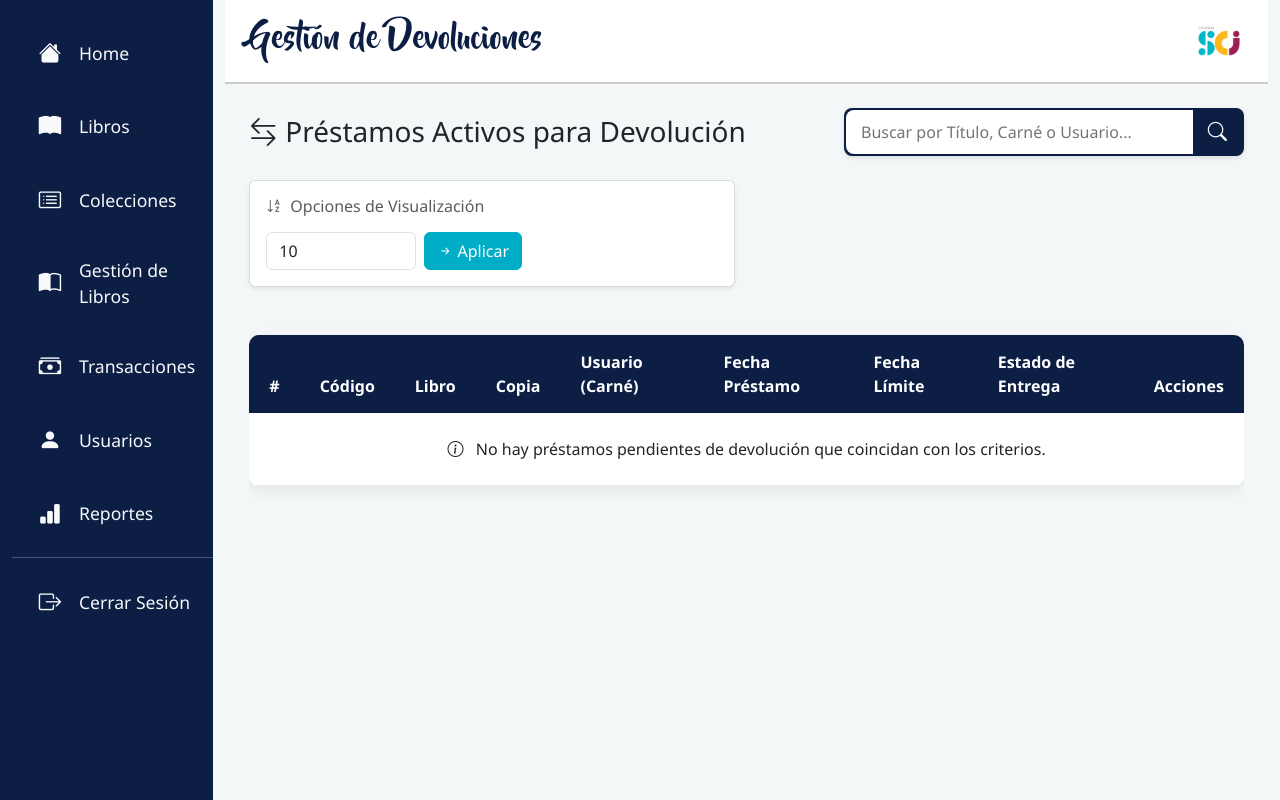
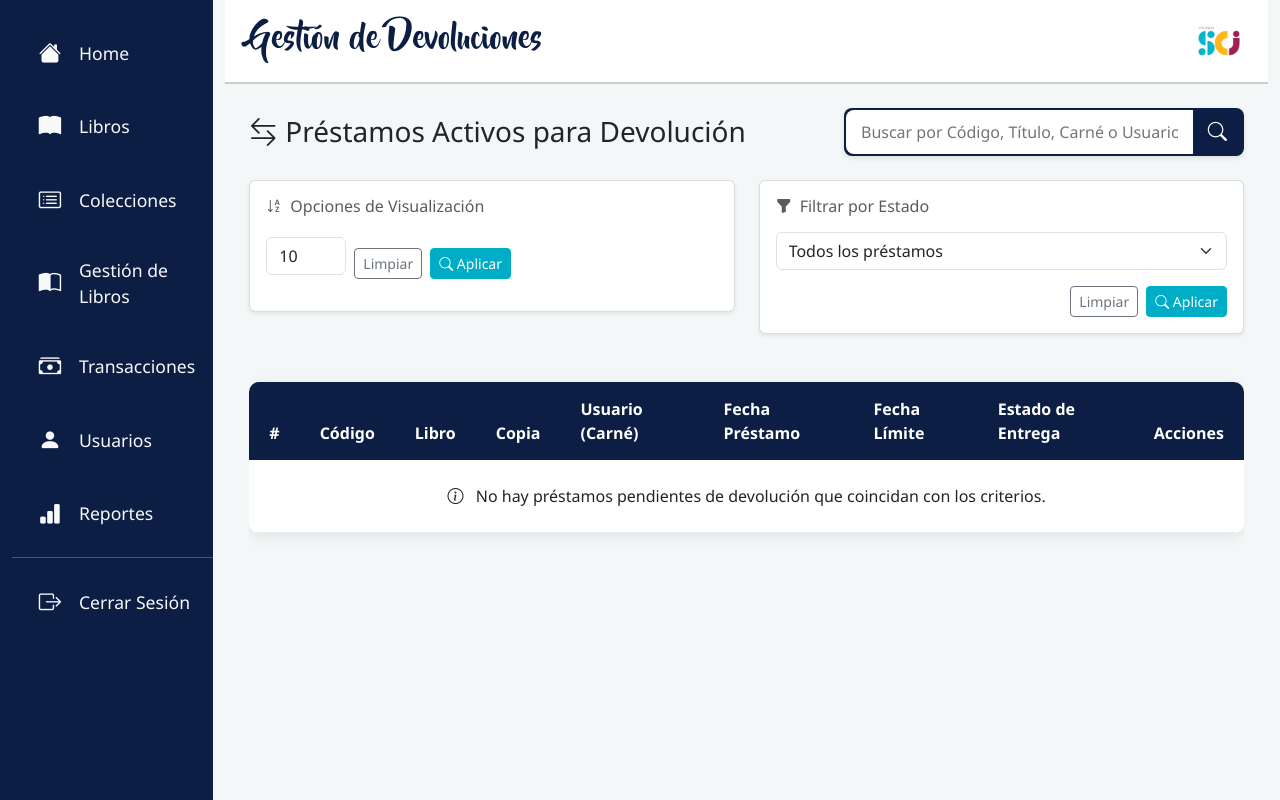
Before and after one commit to sofiadelva/Proyecto-Biblioteca, a CodeIgniter 4 app: the page made by app/Views/Administrador/Gestion/devoluciones.php in a window 1280 px wide. Run offline with PHP 8.4 and a stand-in for CodeIgniter, Linux system fonts and the light colour scheme; the template is opened without the code that fills it, so the values that code supplies are empty; some libraries are stand-ins or nearby versions.

Commit message:
Devoluciones totalmente funcional + arreglos lógica préstamos

```diff
--- a/app/Config/App.php
+++ b/app/Config/App.php
@@ -135,7 +135,7 @@ class App extends BaseConfig
      * @see https://www.php.net/manual/en/timezones.php for list of timezones
      *      supported by PHP.
      */
-    public string $appTimezone = 'UTC';
+    public string $appTimezone = 'America/Guatemala';
 
     /**
      * --------------------------------------------------------------------------
--- a/app/Views/Administrador/Gestion/devoluciones.php
+++ b/app/Views/Administrador/Gestion/devoluciones.php
@@ -36,7 +36,7 @@ $this->section('contenido');
         <input
             type="text"
             name="buscar"
-            placeholder="Buscar por Título, Carné o Usuario..."
+            placeholder="Buscar por Código, Título, Carné o Usuario..."
             value="<?= esc($buscar ?? '') ?>"
         />
         <input type="hidden" name="per_page" value="<?= esc($perPage ?? 10) ?>">
@@ -52,11 +52,44 @@ $this->section('contenido');
             <div class="card-body py-3">
                 <h6 class="card-title text-muted mb-3"><i class="bi bi-sort-alpha-down me-2"></i>Opciones de Visualización</h6>
 
-                <form class="d-flex align-items-center" method="get" action="<?= base_url('devoluciones'); ?>">
-                    <input type="number" name="per_page" value="<?= $perPage ?? 10 ?>" min="1" class="form-control w-auto me-2" style="max-width: 150px;" placeholder="Filas">
+                <form class="d-flex align-items-center mb-3" method="get" action="<?= base_url('devoluciones'); ?>">
+                    <input type="number" name="per_page" value="<?= $perPage ?? 10 ?>" min="1" class="form-control w-auto me-2" style="max-width: 80px;" placeholder="Filas">
 
-                    <button type="submit" class="btn btn-primary"><i class="bi bi-arrow-right-short"></i> Aplicar</button>
-                    <input type="hidden" name="buscar" value="<?= esc($_GET['buscar'] ?? '') ?>">
+                    <div class="d-flex justify-content-end mt-3">
+                        <a href="<?= base_url('devoluciones') ?>" class="btn btn-outline-secondary btn-sm me-2">Limpiar</a>
+                        <button type="submit" class="btn btn-secondary btn-sm"><i class="bi bi-search"></i> Aplicar</button>
+                    </div>
+
+                    <input type="hidden" name="buscar" value="<?= esc($buscar ?? '') ?>">
+                    <input type="hidden" name="filtro_estado" value="<?= esc($filtro_estado ?? '') ?>">
+                </form>
+            </div>
+        </div>
+    </div>
+
+    <div class="col-md-6 mb-3">
+        <div class="card shadow-sm border-secondary border-opacity-25">
+            <div class="card-body py-3">
+                <h6 class="card-title text-muted mb-3"><i class="bi bi-funnel-fill me-2"></i>Filtrar por Estado</h6>
+                <form method="get" action="<?= base_url('devoluciones'); ?>">
+                    <div class="row g-2">
+                        <div class="col-12">
+                            <select name="filtro_estado" class="form-select">
+                                <option value="">Todos los préstamos</option>
+                                <option value="atrasado" <?= ($filtro_estado == 'atrasado') ? 'selected' : '' ?>>Atrasados</option>
+                                <option value="vigente" <?= ($filtro_estado == 'vigente') ? 'selected' : '' ?>>Vigentes</option>
+                            </select>
+                        </div>
+                    </div>
+
+                    <div class="d-flex justify-content-end mt-3">
+                        <a href="<?= base_url('devoluciones') ?>" class="btn btn-outline-secondary btn-sm me-2">Limpiar</a>
+                        <button type="submit" class="btn btn-secondary btn-sm"><i class="bi bi-search"></i> Aplicar</button>
+                    </div>
+
+                    <input type="hidden" name="buscar" value="<?= esc($buscar ?? '') ?>">
+                    <input type="hidden" name="ordenar" value="<?= esc($ordenar ?? '') ?>">
+                    <input type="hidden" name="per_page" value="<?= esc($perPage ?? '') ?>">
                 </form>
             </div>
         </div>
@@ -88,14 +121,16 @@ $this->section('contenido');
                 </tr>
             <?php
             else:
-                // Inicializamos el contador basado en la paginación
+                // 1. DEFINIMOS LA VARIABLE $i (Esto es lo que faltaba)
                 $i = 1 + (($pager->getCurrentPage() - 1) * ($perPage ?? 10));
 
                 foreach($prestamos as $prestamo):
-                    $hoy = new DateTime();
+                    // 2. LÓGICA DE FECHAS (Solo día, sin hora)
+                    $hoy = new DateTime('today');
                     $limite = new DateTime($prestamo['fecha_de_devolucion']);
+
+                    $esAtrasado = $hoy > $limite;
                     $intervalo = $hoy->diff($limite);
-                    $esAtrasado = $hoy > $limite;
                     $claseFila = $esAtrasado ? 'table-danger-light' : '';
             ?>
                 <tr class="<?= $claseFila ?>">
@@ -103,7 +138,7 @@ $this->section('contenido');
 
                     <td>
                         <span>
-                            <i class="bi bi-hash me-1"></i><?= esc($prestamo['codigo']) ?>
+                            <i class="bi me-1"></i><?= esc($prestamo['codigo']) ?>
                         </span>
                     </td>
 
```
Also changed, not shown: app/Controllers/Devoluciones.php (+55 -37 lines), app/Controllers/Prestamos.php (+12 -2 lines).
